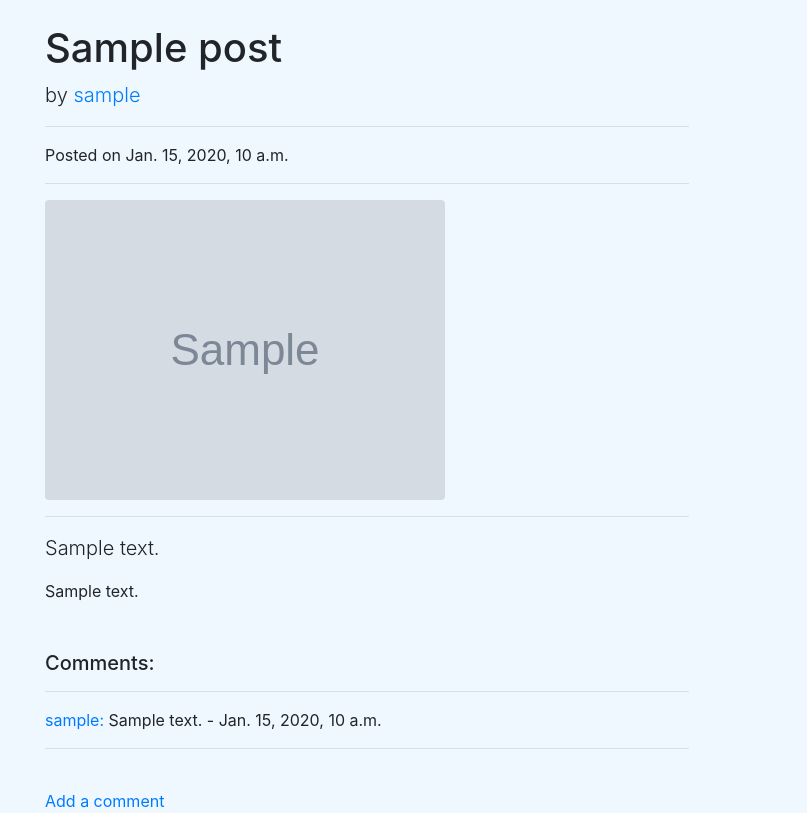
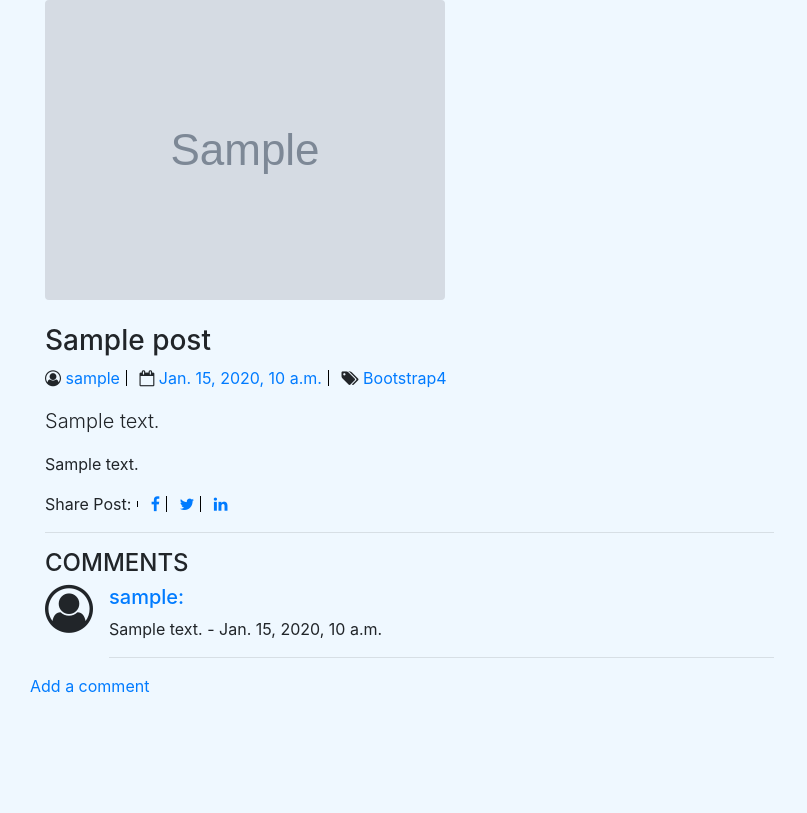
Before and after one commit to konstantinkonstantinovich/hillel_test_work, a Django app: page /blog/post/1 in a window 1280 px wide. Shown: the part 56-869 px from the top of the page, without its empty margins (0-807 px from the left). After the commit the page ends 749 px from the top, so only its background shows below. Run offline with Django 3.2, Linux system fonts and the light colour scheme; tables that the repository leaves empty hold one stand-in row (values such as "Sample post"); grey boxes marked "Sample" are stand-in pictures; parts of the project's set-up code (start-up, migrations or seed data) failed here and were passed over; some libraries are stand-ins or nearby versions.

Commit message:
new post detail

```diff
--- a/blog/templates/base_generic.html
+++ b/blog/templates/base_generic.html
@@ -1,7 +1,7 @@
 <!DOCTYPE html>
 <html lang="en">
 <head>
-  {% block title %}<title>Local Library</title>{% endblock %}
+  {% block title %}<title>Blog</title>{% endblock %}
   <meta charset="utf-8">
   <meta name="viewport" content="width=device-width, initial-scale=1">
 <link rel="stylesheet" href="https://cdn.jsdelivr.net/npm/bootstrap@4.6.0/dist/css/bootstrap.min.css" integrity="sha384-B0vP5xmATw1+K9KRQjQERJvTumQW0nPEzvF6L/Z6nronJ3oUOFUFpCjEUQouq2+l" crossorigin="anonymous">
--- a/blog/templates/blog/post_detail.html
+++ b/blog/templates/blog/post_detail.html
@@ -2,69 +2,71 @@
 
 {% block content %}
   <!-- Page Content -->
-  <div class="container">
-
+<link href="https://maxcdn.bootstrapcdn.com/font-awesome/4.7.0/css/font-awesome.min.css" rel="stylesheet">
+  <div class="container pb50">
     <div class="row">
-
-      <!-- Post Content Column -->
-      <div class="col-lg-8">
-
-        <!-- Title -->
-        <h1 class="mt-4">{{ object.title }}</h1>
-
-        <!-- Author -->
-        <p class="lead">
-          by
-          <a href="{% url 'user-comment' object.author.pk %}">{{object.author}}</a>
-        </p>
-
-        <hr>
-
-        <!-- Date/Time -->
-        <p>Posted on {{ object.publishing_data }}</p>
-
-        <hr>
-
-        <!-- Preview Image -->
-        {% if object.image %}
+      <div class="col-md-9 mb40">
+        <article>
             <img class="img-fluid rounded" src="{{ object.image.url }}" alt="connect" style="max-height:300px">
-        <hr>
-        {% endif %}
-
-
-
-
-        <!-- Post Content -->
+            <div class="post-content">
+                <h3 class="mt-4">{{ object.title }}</h3>
+                <ul class="post-meta list-inline">
+                    <li class="list-inline-item">
+                        <i class="fa fa-user-circle-o"></i> <a href="{% url 'user-comment' object.author.pk %}">{{object.author}}</a>
+                    </li>
+                    <li class="list-inline-item">
+                        <i class="fa fa-calendar-o"></i> <a href="#"> {{ object.publishing_data }}</a>
+                    </li>
+                    <li class="list-inline-item">
+                        <i class="fa fa-tags"></i> <a href="#">Bootstrap4</a>
+                    </li>
+                </ul>
                 <p class="lead">{{ object.description }}</p>
-
-        {% autoescape off %}
-            {{ object.text}}
-        {% endautoescape %}
-
-        <!-- Comments Form -->
-
-<br>
-<br>
-<br>
-<h5>Comments:</h5>
-<hr>
-
-        <!-- Comment -->
-        <div class="media mb-4">
-          <div class="media-body">
-
+                <p> {{ object.text}}</p>
+                <ul class="list-inline share-buttons">
+                    <li class="list-inline-item">Share Post:</li>
+                    <li class="list-inline-item">
+                        <a href="#" class="social-icon-sm si-dark si-colored-facebook si-gray-round">
+                            <i class="fa fa-facebook"></i>
+                        </a>
+                    </li>
+                    <li class="list-inline-item">
+                        <a href="#" class="social-icon-sm si-dark si-colored-twitter si-gray-round">
+                            <i class="fa fa-twitter"></i>
+                        </a>
+                    </li>
+                    <li class="list-inline-item">
+                        <a href="#" class="social-icon-sm si-dark si-colored-linkedin si-gray-round">
+                            <i class="fa fa-linkedin"></i>
+                        </a>
+                    </li>
+                </ul>
+                <hr class="mb40">
+                <h4 class="mb40 text-uppercase font500">Comments</h4>
                     {% for object in object_list%}
                         {% if object.is_published == 1 %}
                             {% if object.author.username == 'anon' %}
-                        Anon: {{ object.comment }} - {{ object.pub_data }}<hr>
+                                <div class="media mb40">
+                                    <i class="d-flex mr-3 fa fa-user-circle-o fa-3x"></i>
+                                    <div class="media-body">
+                                        <h5 class="mt-0 font400 clearfix">Anon </h5>{{ object.comment }} - {{ object.pub_data }}
+                                        <hr>
+                                    </div>
+                                </div>
                             {% else %}
-                        <a href="{% url 'user-comment' object.author.pk %}" >{{ object.author.username }}:</a> {{ object.comment }} - {{ object.pub_data }}
+                                <div class="media mb40">
+                                    <i class="d-flex mr-3 fa fa-user-circle-o fa-3x"></i>
+                                    <div class="media-body">
+                                        <h5 class="mt-0 font400 clearfix"><a href="{% url 'user-comment' object.author.pk %}" >{{ object.author.username }}:</a></h5>{{ object.comment }} - {{ object.pub_data }}
                                         <hr>
+                                    </div>
+                                </div>
                             {% endif %}
                         {% endif %}
-            {%empty%}
-            <p>No comments</p>
                     {% endfor %}
+            </div>
+        </article>
+      </div>
     </div>
   </div>
       <a href="{% url 'blog:post-comments' post.id %}"> Add a comment</a>
```
Also changed, not shown: static/css/styles.css (line endings or trailing spaces). Lines whose indentation alone changed are shown as unchanged.
